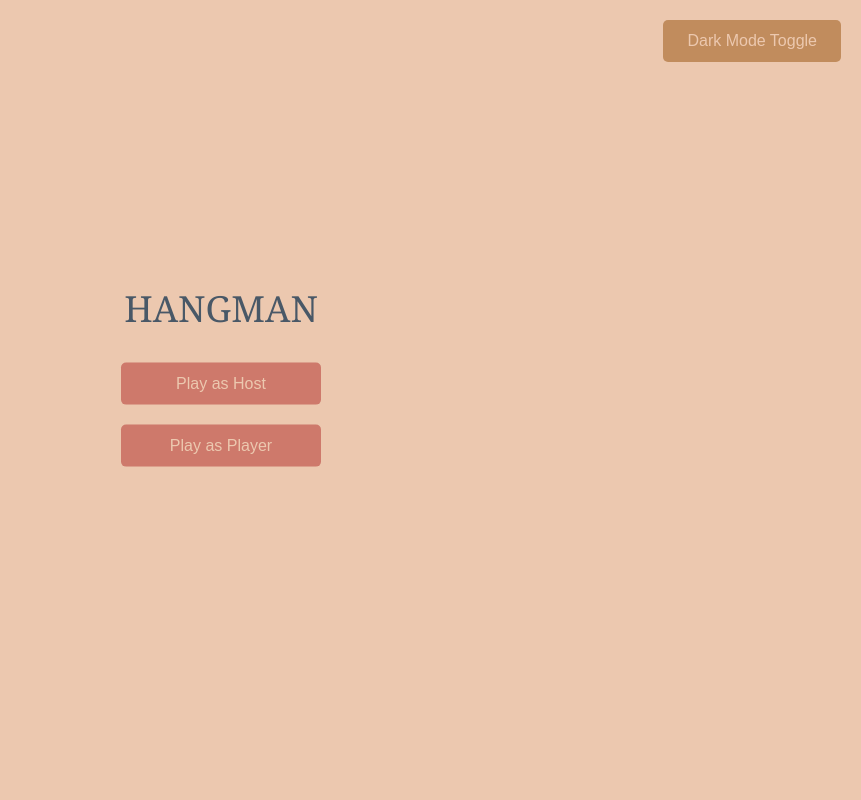
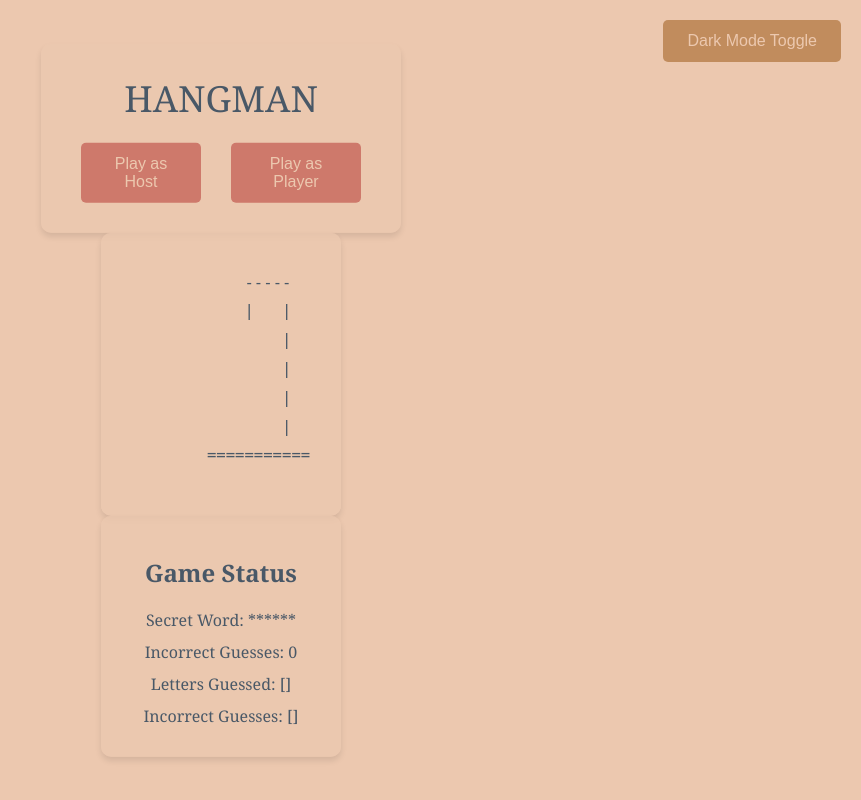
Before and after one commit to costad3atwit/Hangman-Network-App, a Flask app: page / in a window 1280 px wide. Shown: the whole page, without its empty margins (419-1280 px from the left). Run offline with Flask 3, Linux system fonts and the light colour scheme; some libraries are stand-ins or nearby versions.

Commit message:
Reestablish HTML/CSS Changes
Setup the changes that dominic made to html and css
which were somehow lost in previous commits. Certain divs
are not being hidden/displayed correctly yet.

```diff
--- a/static/styles.css
+++ b/static/styles.css
@@ -12,6 +12,11 @@ body {
     color: #495867;
     transition: background-color 0.5s, color 0.5s;
     font-family: Georgia, serif;
+}
+
+body.dark-mode {
+    background-color: #495867;
+    color: #ECC8AF;
 }
 
 .button, input[type=reset], input[type=submit] {
@@ -55,67 +60,246 @@ body {
     font-size: 2.25em;
     margin-bottom: 20px;
 }
+/* Role Selectors */
+#role-selectors-page {
+    display: flex;
+    flex-direction: column; /* Ensure elements stack vertically */
+    align-items: center;
+    background-color: rgba(236, 200, 175, 0.8);
+    padding: 30px;
+    border-radius: 10px;
+    box-shadow: 0 4px 6px rgba(0, 0, 0, 0.1);
+    width: 300px;
+    text-align: center;
+}
 
 #role-selectors {
     display: flex;
-    flex-direction: column;
-    align-items: center;
+    flex-direction: row; /* Ensure buttons stack vertically */
+    gap: 10px; /* Add spacing between buttons */
 }
 
-#role-selectors .button {
-    width: 200px;
+#role-selectors-page button {
+    margin: 0 10px;
 }
 
-#host-page, #player-page {
+/* Form Section (Enter the Secret Word) */
+#host-page {
+    display: flex;
+    flex-direction: column;
+    justify-content: center;
+    align-items: center;
+    background-color: rgba(236, 200, 175, 0.8);
+    padding: 30px;
+    border-radius: 10px;
+    box-shadow: 0 4px 6px rgba(0, 0, 0, 0.1);
+    width: 300px;
     text-align: center;
-    margin-top: 20px;
 }
 
-#host-view, #player-view {
-    margin-top: 20px;
+#host-page h2 {
+    margin-bottom: 20px;
+    font-size: 1.5em;
+    color: #495867;
 }
 
-#hangman {
-    margin-top: 20px;
-    margin-bottom: 20px;
-    font-size: 3em;
-    text-align: center;
-    white-space: pre-wrap;
-
+#host-page label {
+    font-size: 1em;
+    margin-bottom: 10px;
+    display: block;
 }
 
-#incorrectGuessesDisplay {
-    text-align: center;
-    font-size: 1.2em;
+#host-page input[type="text"] {
+    padding: 10px;
+    font-size: 1em;
+    margin-bottom: 15px;
+    width: 100%;
+    border: 1px solid #CE796B;
+    border-radius: 5px;
 }
 
-#hangman, #incorrectGuessesDisplay {
-    width: 100%;
+/* Hangman Image Section */
+.hangman {
+    font-size: 1.5em;
+    line-height: 1.5em;
+    color: #495867;
+    text-align: center;
+    position: relative;
+    z-index: 2;
+    padding-bottom: 10px
 }
 
-#hangman-container {
+/* Player Page */
+#player-page {
     display: flex;
     flex-direction: column;
     align-items: center;
-    justify-content: space-between;
-    margin-top: 20px;
-    width: 100%;
-    margin-left: -45%;
+    justify-content: center;
+    text-align: center;
+    gap: 20px; /* Adds spacing between sections */
 }
 
-#hangman, #incorrectGuessesDisplay {
-    flex: 1; /* Allow both elements to share space equally */
-    margin: 0 10px; /* Add some space between the two elements */
+/* Form Styling */
+#guess-form {
+    display: flex;
+    flex-direction: column;
+    align-items: center;
+    width: 100%;
+    gap: 10px; /* Space between form elements */
 }
 
-/* Ensuring responsive design */
-@media screen and (max-width: 768px) {
-    #hangman-container {
-        flex-direction: column; /* Stack them vertically on smaller screens */
-    }
+#guess-form input[type="text"] {
+    padding: 10px;
+    font-size: 1em;
+    width: 90%;
+    border: 1px solid #CE796B;
+    border-radius: 5px;
+}
 
-    #hangman, #incorrectGuessesDisplay {
-        margin: 10px 0;
-        width: 100%;
-    }
+#guess-form input[type="submit"] {
+    padding: 10px 20px;
+    font-size: 1em;
+    border: none;
+    border-radius: 5px;
+    background-color: #CE796B;
+    color: #ECC8AF;
+    cursor: pointer;
+    transition: background-color 0.3s ease;
 }
+
+#guess-form input[type="submit"]:hover {
+    background-color: #C18C5D;
+}
+
+/* Game Status */
+#player-page h2 {
+    font-size: 1.5em;
+    color: #495867;
+}
+
+#player-page p {
+    font-size: 1em;
+    margin: 5px 0;
+    color: #495867;
+}
+
+/* Parent Container for Row */
+.game-row {
+    display: flex;
+    justify-content: center; /* Centers all items horizontally */
+    align-items: flex-start; /* Aligns items to the top */
+    gap: 20px; /* Adds space between the columns */
+    margin: 20px auto;
+    max-width: 900px;
+}
+
+/* Each Box Style */
+.hangman-art-box, .guessing-box, .game-status-box {
+    background-color: rgba(236, 200, 175, 0.8); /* Light background */
+    padding: 20px;
+    border-radius: 10px;
+    box-shadow: 0 4px 6px rgba(0, 0, 0, 0.1);
+    text-align: center;
+    width: 30%; /* Ensures all boxes are equal in width */
+    min-width: 200px; /* Prevents boxes from becoming too narrow */
+}
+
+/* Hangman Art Section */
+.hangman-art-box .hangman {
+    font-size: 1.2em;
+    color: #495867;
+}
+
+/* Incorrect Guesses Section */
+#incorrectGuessesDisplay {
+    margin: 20px auto;
+    padding: 10px;
+    background-color: rgba(236, 200, 175, 0.5); /* Light background */
+    border-radius: 5px;
+    text-align: center;
+    width: 90%;
+    max-width: 600px;
+}
+
+#incorrectGuessesDisplay h3 {
+    font-size: 1.2em;
+    margin-bottom: 10px;
+}
+
+#incorrectGuessesList {
+    list-style-type: none;
+    padding: 0;
+    margin: 0;
+    color: #495867;
+}
+
+#incorrectGuessesList li {
+    margin-bottom: 5px;
+    padding: 5px;
+    background-color: #ECC8AF;
+    border-radius: 3px;
+    color: #495867;
+}
+
+/* Game Status Section */
+.game-status-box p {
+    margin: 10px 0;
+    font-size: 1em;
+    color: #495867;
+}
+
+/* Guessing Section */
+.guessing-box form {
+    display: flex;
+    flex-direction: column;
+    gap: 10px; /* Space between form elements */
+}
+
+.guessing-box input[type="text"] {
+    padding: 10px;
+    font-size: 1em;
+    border: 1px solid #CE796B;
+    border-radius: 5px;
+}
+
+.guessing-box input[type="submit"] {
+    padding: 10px;
+    font-size: 1em;
+    background-color: #CE796B;
+    color: #ECC8AF;
+    border: none;
+    border-radius: 5px;
+    cursor: pointer;
+}
+
+.guessing-box input[type="submit"]:hover {
+    background-color: #C18C5D;
+}
+
+/* Parent Container for Host Row */
+.host-row {
+    display: flex;
+    flex-direction: column; /* Default to vertical stack */
+    align-items: center; /* Center content horizontally */
+    gap: 20px; /* Adds spacing between elements */
+    margin: 20px auto;
+    max-width: 900px;
+}
+
+/* Host Game Status Box */
+.host-game-status-box {
+    background-color: rgba(236, 200, 175, 0.8); /* Light background */
+    padding: 20px;
+    border-radius: 10px;
+    box-shadow: 0 4px 6px rgba(0, 0, 0, 0.1);
+    text-align: center;
+    width: 80%; /* Adjust width to fit the content */
+    max-width: 600px; /* Limits maximum size for larger screens */
+}
+
+/* Host Status Text */
+.host-game-status-box p {
+    margin: 10px 0;
+    font-size: 1.1em;
+    color: #495867;
+}
--- a/templates/index.html
+++ b/templates/index.html
@@ -14,6 +14,7 @@
 
   <!-- Main Game Section -->
   <div class="center">
+    <div id="role-selectors-page">
       <div class="game_title">HANGMAN</div>
 
       <!-- Role Selection Section -->
@@ -21,9 +22,13 @@
         <button type="button" class="button" onclick="roleHost()">Play as Host</button>
         <button type="button" class="button" onclick="rolePlayer()">Play as Player</button>
       </div>
+    </div>
 
-    <!-- Host's Secret Word Input -->
+    <!-- Host Page Section -->
     <div id="host-page" style="display: none;">
+      <!-- Game Title -->
+      <div class="game_title">HANGMAN</div>
+
       <h2>Enter the Secret Word</h2>
       <form id="host-form" onsubmit="secretWordSubmission(event)">
         <label for="secretWord">Secret Word:</label>
@@ -34,21 +39,35 @@
 
     <!-- Host's Game Status -->
     <div id="host-view" style="display: none;">
+      <div class="host-row">
+        <!-- Game Title -->
+          <div class="game_title">HANGMAN</div>
+
+          <!-- Game Status Section -->
+          <div class="host-game-status-box">
            <h2>Game Status</h2>
               <p>Secret Word Actual: <span id="secretWordActual"></span></p>
-      <p id="secretWordDisplayHost">Secret Word: <span id="secretWordTextHost"></span></p>
+              <p>Secret Word: <span id="secretWordTextHost"></span></p>
               <p>Remaining Guesses: <span id="remainingGuessesHost">6</span></p>
               <p>Correct Guesses: <span id="lettersGuessedHost">[]</span></p>
+          </div>
+      </div>
     </div>
 
     <!-- Player's Guess Input -->
     <div id="player-page" style="display: none;">
+      <!-- Game Title -->
+      <div class="game_title">HANGMAN</div>
+      <div class="game-row">
+            <!-- Guessing Section -->
+            <div class="guessing-box">
               <h2>Enter Guesses</h2>
               <form id="guess-form" onsubmit="guessSubmission(event)">
                 <label for="guess">Guess:</label>
                 <input type="text" id="guess" name="guess" required><br><br>
                 <input type="submit" class="button" value="Submit">
               </form>
+            </div>
             <h2>Game Status</h2>
             <p id="secretWordDisplayPlayer">Secret Word: <span id="secretWordTextPlayer"></span></p>
             <p>Remaining Guesses: <span id="remainingGuessesPlayer">6</span></p>
@@ -58,10 +77,9 @@
         <h2 id="submissionMsg"></h2>
         </div>
 
-  <!-- Hangman Drawing -->
-
-  <div id="hangman-container">
-    <div id="hangman" style="display: none;">
+      <!-- Hangman Art Section -->
+      <div class="hangman-art-box" display = 'none;'>
+        <div class="hangman">
           <pre>
           -----
           |   |
@@ -69,13 +87,17 @@
               |
               |
               |
-      ===========
-      </pre>
+        ===========</pre>
+        </div>
       </div>
 
-    <!-- Incorrect Guesses Display -->
-    <div id="incorrectGuessesDisplay" style="display: none;">
-      <h3>Incorrect Guesses: <span id="incorrectGuesses"></span></h3>
+      <!-- Game Status Section -->
+      <div class="game-status-box">
+        <h2>Game Status</h2>
+        <p>Secret Word: <span id="secretWordText">******</span></p>
+        <p>Incorrect Guesses: <span id="incorrectGuesses">0</span></p>
+        <p>Letters Guessed: <span id="lettersGuessed">[]</span></p>
+        <p>Incorrect Guesses: <span id = "incorrectGuesses">[]</span></p>
       </div>
    </div>
   <script type="text/javascript" charset="utf-8">
@@ -152,10 +174,12 @@
     let currentRoom;
     let playerRole = "";
 
+    // Message to show a player connected to the game
     socket.on('connect', function() {
       console.log('Connected to game');
     });
 
+    // Message to show a player left the game
     socket.on('disconnect ', function() {
       console.log('Disconnected from game');
       socket.removeAllListeners(); // Remove previous listeners
@@ -178,7 +202,7 @@
       document.getElementById("submissionMsg").innerHTML = "Secret Word Submitted! Waiting for player";
     }
     socket.on('showHostPage', function () {
-      document.querySelector('#role-selectors').style.display = 'none';
+      document.getElementById('role-selectors-page').style.display = 'none';
       document.getElementById('host-page').style.display = 'block';
     });
 
@@ -189,12 +213,15 @@
       playerRole = 'player'
     }
 
+    // Hides role selection and shows player page
     socket.on('showPlayerPage', function(){
+      document.getElementById('role-selectors-page').style.display = 'none';
       document.getElementById('player-page').style.display = 'block';
     });
 
+    //Need to setup a waiting page for this
     socket.on('showWaitingPage', function(){
-      document.querySelector('#role-selectors').style.display = 'none';
+      document.getElementById('role-selectors-page').style.display = 'none';
       document.getElementById("submissionMsg").innerHTML = "Role selected! Waiting for host to setup secret word";
     })
 
```
Also changed, not shown: hangman.py (+19 -57 lines). Lines whose indentation alone changed are shown as unchanged.
